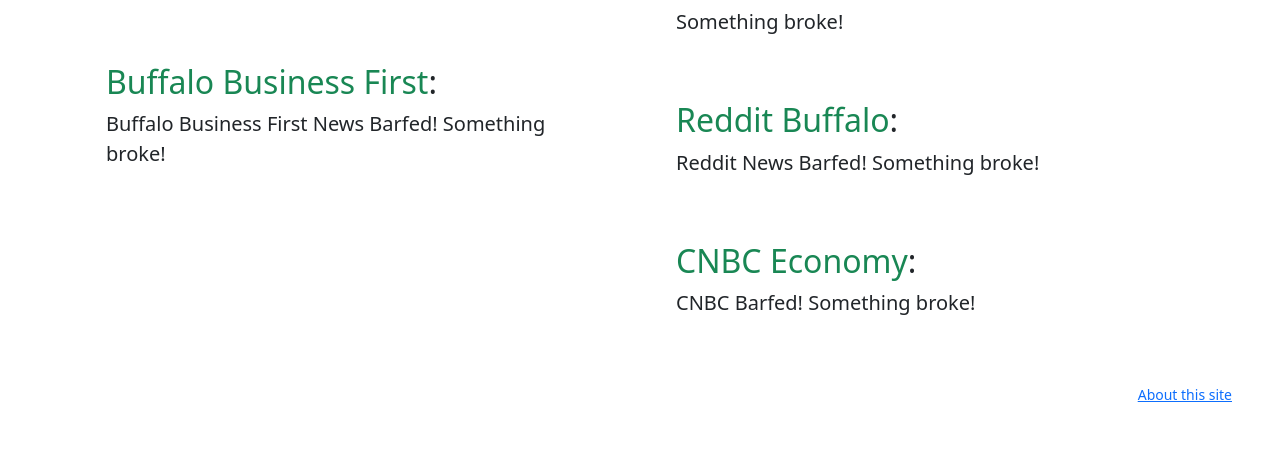
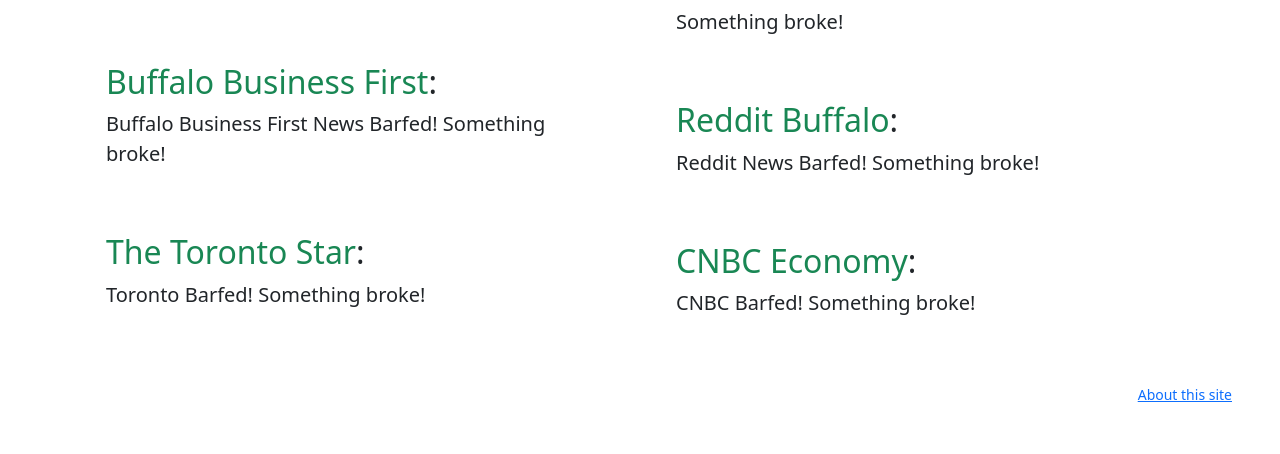
Before and after one commit to Blake-/wny-news, a Django app: template news/templates/index.html in a window 1280 px wide. Shown: the part 880-1334 px from the top of the page. Run offline with Django 3.2, Linux system fonts and the light colour scheme; the template is opened without the code that fills it, so the values that code supplies are empty; some libraries are stand-ins or nearby versions.

Commit message:
almost forgot about Toronto

```diff
--- a/news/templates/index.html
+++ b/news/templates/index.html
@@ -114,6 +114,23 @@
         {% endif %}
     </div>
     <!-- Buffalo Business First -->
+
+    <!-- Toronto Star -->
+    <div class="container d-block pt-5">
+      <h2><a href="http://www.thestar.com/" target="_blank" class="text-decoration-none text-success">The Toronto Star</a>: </h2>
+        {% if toronto_news %}
+            {% for value in toronto_news %}
+                <div class="d-flex">
+                 <h5 class="card-title">
+                  <li><a href="{{ value.url }}" target="_blank" class="text-decoration-none text-dark">{{ value.title }}</a>
+                 </h5>
+                </div>
+            {% endfor %}
+        {% else %}
+            <p class="lead">Toronto Barfed! Something broke!</p>
+        {% endif %}
+    </div>
+    <!-- Toronto Star -->
 
 
       <!---------- Left Column Ends Here ---------->
--- a/news/views.py
+++ b/news/views.py
@@ -282,4 +282,4 @@
 
 def index(request):
 #return render(request, 'index.html', {'biz_news':biz_news})
- return render(request, 'index.html', {'cnbc_news':cnbc_news, 'biz_news':biz_news, 'reddit_news':reddit_news, 'weather':weather, 'sunrise':srise, 'sunset':sset, 'jamestown_news':jamestown_news, 'buffalo_news': buffalo_news, 'ni_news': ni_news, 'wgrz_news': wgrz_news, 'olean_news': olean_news, 'batavia_news': batavia_news, 'rochester_news':rochester_news, 'nytimes_news': nytimes_news})
+ return render(request, 'index.html', {'toronto_news':toronto_news, 'cnbc_news':cnbc_news, 'biz_news':biz_news, 'reddit_news':reddit_news, 'weather':weather, 'sunrise':srise, 'sunset':sset, 'jamestown_news':jamestown_news, 'buffalo_news': buffalo_news, 'ni_news': ni_news, 'wgrz_news': wgrz_news, 'olean_news': olean_news, 'batavia_news': batavia_news, 'rochester_news':rochester_news, 'nytimes_news': nytimes_news})
```
